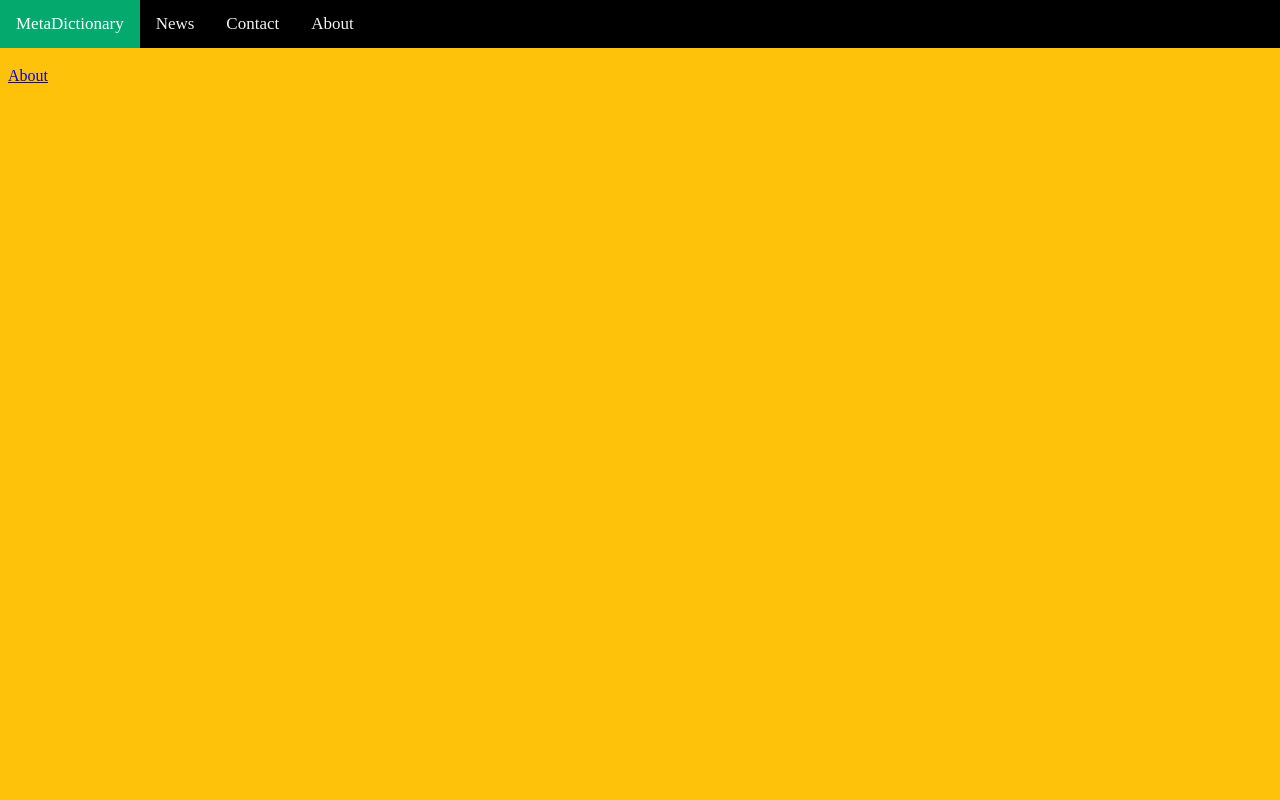
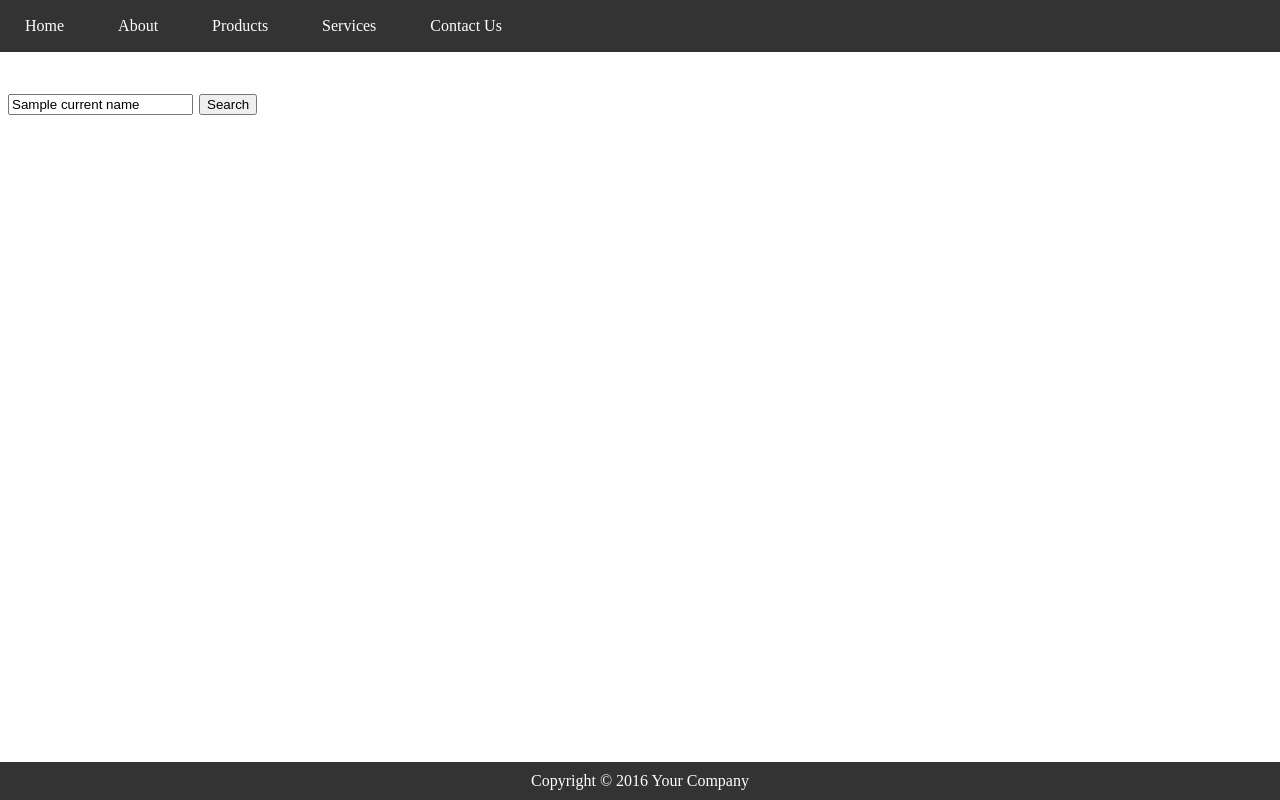
Before and after one commit to margin25/meta-app, a Django app: template words/templates/homepage.html in a window 1280 px wide. Run offline with Django 4.2, Linux system fonts and the light colour scheme; the template is opened without the code that fills it: most values are stand-ins (such as "Sample title", 1, 10 or a date in 2020).

Commit message:
added header and footer with 1 API connection

```diff
--- a/words/static/styles.css
+++ b/words/static/styles.css
@@ -1,39 +1,37 @@
-body{
-    background-color: #FFC20A;
-}
-h1{
-    color: #0C7BDC;
-    text-align: center;
-}
-
-/* Add a black background color to the top navigation */
-.topnav {
-    background-color: rgb(0, 0, 0);
-    overflow: hidden;
-    position: fixed;
-    width: 100%;
-    top: 0px;
-    left: 0px;
+    /* Add some padding on document's body to prevent the content
+    to go underneath the header and footer */
+    body{
+      padding-top: 60px;
+      padding-bottom: 40px;
   }
-
-  /* Style the links inside the navigation bar */
-.topnav a {
-    float: left;
-    color: #f2f2f2;
-    text-align: center;
-    padding: 14px 16px;
-    text-decoration: none;
-    font-size: 17px;
+  .container{
+      width: 100%;
+      margin: 0 auto; /* Center the DIV horizontally */
   }
-
-  /* Change the color of links on hover */
-.topnav a:hover {
-    background-color: #ddd;
-    color: black;
+  .fixed-header, .fixed-footer{
+      width: 100%;
+      overflow: hidden;
+      position: fixed;
+      background: #333;
+      padding: 10px 0;
+      color: #fff;
   }
-
-  /* Add a color to the active/current link */
-.topnav a.active {
-    background-color: #04AA6D;
-    color: white;
+  .fixed-header{
+      top: 0;
+      left: 0;
   }
+  .fixed-footer{
+      bottom: 0;
+      left: 0;
+      padding: 10px 0;
+      text-align: center;
+  }
+  /* Some more styles to beutify this example */
+  nav a{
+      color: #fff;
+      text-decoration: none;
+      padding: 7px 25px;
+      display: inline-block;
+  }
+  /* .container p{
+      line-height: 200px;} /* Create scrollbar to test positioning */
--- a/words/templates/homepage.html
+++ b/words/templates/homepage.html
@@ -1,18 +1,24 @@
 {% load static %}
 <!DOCTYPE html>
-<html>
+<html lang="en">
   <head>
+    <meta charset="utf-8" />
+    <title>MetaDictionary</title>
     <link rel="stylesheet" href="{% static 'styles.css' %}" />
   </head>
-
   <body>
-    <div class="topnav">
-      <a class="active" href="#home">MetaDictionary</a>
-      <a href="#news">News</a>
-      <a href="#contact">Contact</a>
-      <a href="#about">About</a>
+    <div class="fixed-header">
+      <div class="container">
+        <nav>
+          <a href="#">Home</a>
+          <a href="#">About</a>
+          <a href="#">Products</a>
+          <a href="#">Services</a>
+          <a href="#">Contact Us</a>
+        </nav>
       </div>
-
+    </div>
+    <div class="container">
       <h2>
         <form action="/search/" method="post">
           {% csrf_token %}
@@ -25,7 +31,32 @@
           <input type="submit" value="Search" />
         </form>
       </h2>
-
-    <a href="/aboutUs">About</a>
+      {% comment %}
+      <p>
+        Lorem ipsum dolor sit amet, consectetur adipiscing elit. Nam eu sem
+        tempor, varius quam at, luctus dui. Mauris magna metus, dapibus nec
+        turpis vel, semper malesuada ante. Vestibulum id metus ac nisl bibendum
+        scelerisque non non purus. Suspendisse varius nibh non aliquet sagittis.
+        In tincidunt orci sit amet elementum vestibulum. Vivamus fermentum in
+        arcu in aliquam. Quisque aliquam porta odio in fringilla. Vivamus nisl
+        leo, blandit at bibendum eu, tristique eget risus. Integer aliquet quam
+        ut elit suscipit, id interdum neque porttitor. Integer faucibus ligula.
+      </p>
+      <p>
+        Quis quam ut magna consequat faucibus. Pellentesque eget nisi a mi
+        suscipit tincidunt. Ut tempus dictum risus. Pellentesque viverra
+        sagittis quam at mattis. Suspendisse potenti. Aliquam sit amet gravida
+        nibh, facilisis gravida odio. Phasellus auctor velit at lacus blandit,
+        commodo iaculis justo viverra. Etiam vitae est arcu. Mauris vel congue
+        dolor. Aliquam eget mi mi. Fusce quam tortor, commodo ac dui quis,
+        bibendum viverra erat. Maecenas mattis lectus enim, quis tincidunt dui
+        molestie euismod. Curabitur et diam tristique, accumsan nunc eu,
+        hendrerit tellus.
+      </p>
+      {% endcomment %}
+    </div>
+    <div class="fixed-footer">
+      <div class="container">Copyright &copy; 2016 Your Company</div>
+    </div>
   </body>
 </html>
--- a/words/templates/search.html
+++ /dev/null
@@ -1,5 +0,0 @@
-<form action="/search/" method="post">
-    {% csrf_token %}
-    {{ form }}
-    <input type="submit" value="Submit" />
-</form>
```
Also changed, not shown: words/templates/wordpage.html (+28 -8 lines). Lines whose indentation alone changed are shown as unchanged.
